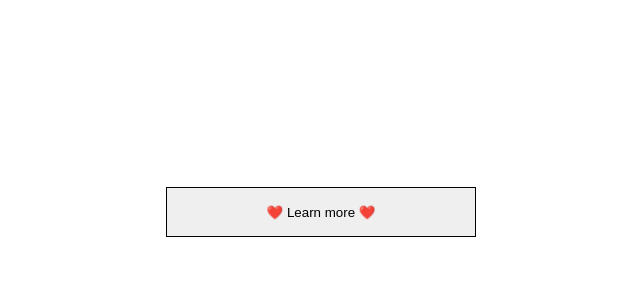
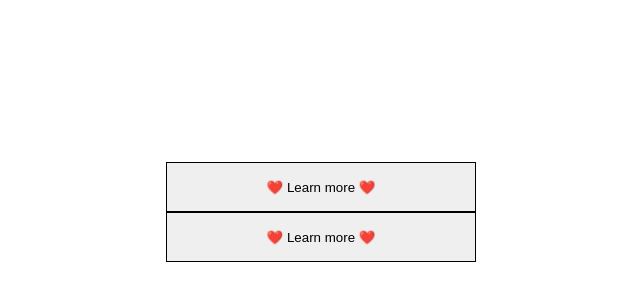
Before and after one commit to Mosiur-Rahman-1/personal-website, a plain HTML site: page Index.html in a window 1280 px wide. Shown: the part 188-488 px from the top of the page, without its empty margins (319-959 px from the left). Drawn offline with Linux system fonts and the light colour scheme.

Commit message:
index change

```diff
--- a/Index.html
+++ b/Index.html
@@ -8,6 +8,7 @@
 </head>
 <body>
     <div class="btn">
+        <button class="btn-arrow">Learn more</i></button> <br>
         <button class="btn-arrow">Learn more</i></button>
     </div>
 </body>
```
